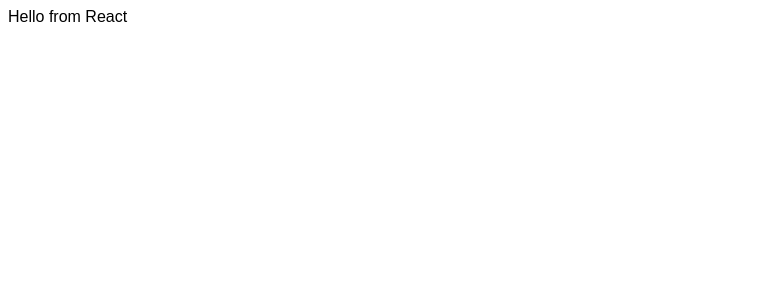
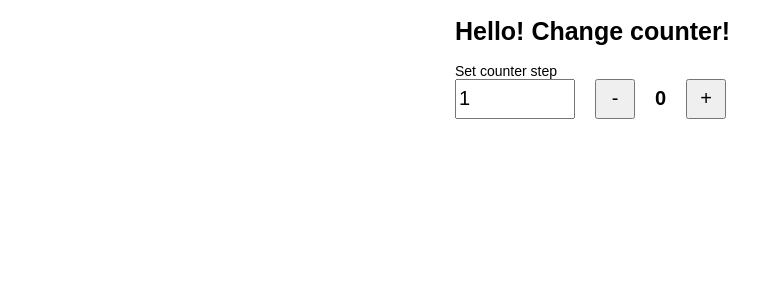
Before and after one commit to fckzor/react-course, a React (Create React App) app: page / in a window 1280 px wide. Shown: the top 300 px of the page, without its empty margins (0-782 px from the left). Built offline with nearby package versions, Linux system fonts and the light colour scheme.

Commit message:
module03/lesson03

```diff
--- a/src/App.jsx
+++ b/src/App.jsx
@@ -1,11 +1,45 @@
 import React from 'react'
 
 class App extends React.Component {
+  state = {
+    count: 0,
+    counterStep: 1,
+  }
+
+  changeCounter(action) {
+    this.setState({
+      count: action === 'increment'
+        ? this.state.count + this.state.counterStep
+        : action === 'decrement'
+          ? this.state.count - this.state.counterStep
+          : this.state.count
+    })
+  }
+
+  changeCounterStep(event) {
+    const target = Number(event.target.value)
+    this.setState({counterStep: target > 1 ? target : 1})
+  }
 
   render() {
     return (
-      <div>
-        Hello from React
+      <div className="container">
+        <h1>Hello! Change counter!</h1>
+        <div className="counter-wrapper">
+          <label>
+            <span>Set counter step</span>
+            <input
+              type="number"
+              value={this.state.counterStep}
+              onChange={(e) => this.changeCounterStep(e)}
+            />
+          </label>
+          <div>
+            <button onClick={() => this.changeCounter('decrement')}>-</button>
+            <span className="counter-view">{this.state.count}</span>
+            <button onClick={() => this.changeCounter('increment')}>+</button>
+          </div>
+        </div>
       </div>
     )
   }
--- a/src/style.css
+++ b/src/style.css
@@ -1,3 +1,40 @@
+* {
+  box-sizing: border-box;
+}
 body {
   font-family: sans-serif;
+  user-select: none;
+  font-size: 20px;
 }
+h1 {
+  font-size: 25px;
+}
+.container {
+  max-width: 400px;
+  margin: 0 auto;
+  padding: 0 15px;
+}
+.counter-wrapper {
+  display: flex;
+  align-items: flex-end;
+}
+button, input {
+  font-size: inherit;
+  height: 40px;
+}
+button {
+  width: 40px;
+}
+input {
+  width: 120px;
+  margin-right: 20px;
+}
+label span {
+  display: block;
+  font-size: 14px;
+}
+.counter-view {
+  display: inline-block;
+  margin: 0 20px;
+  font-weight: bold;
+}
```
